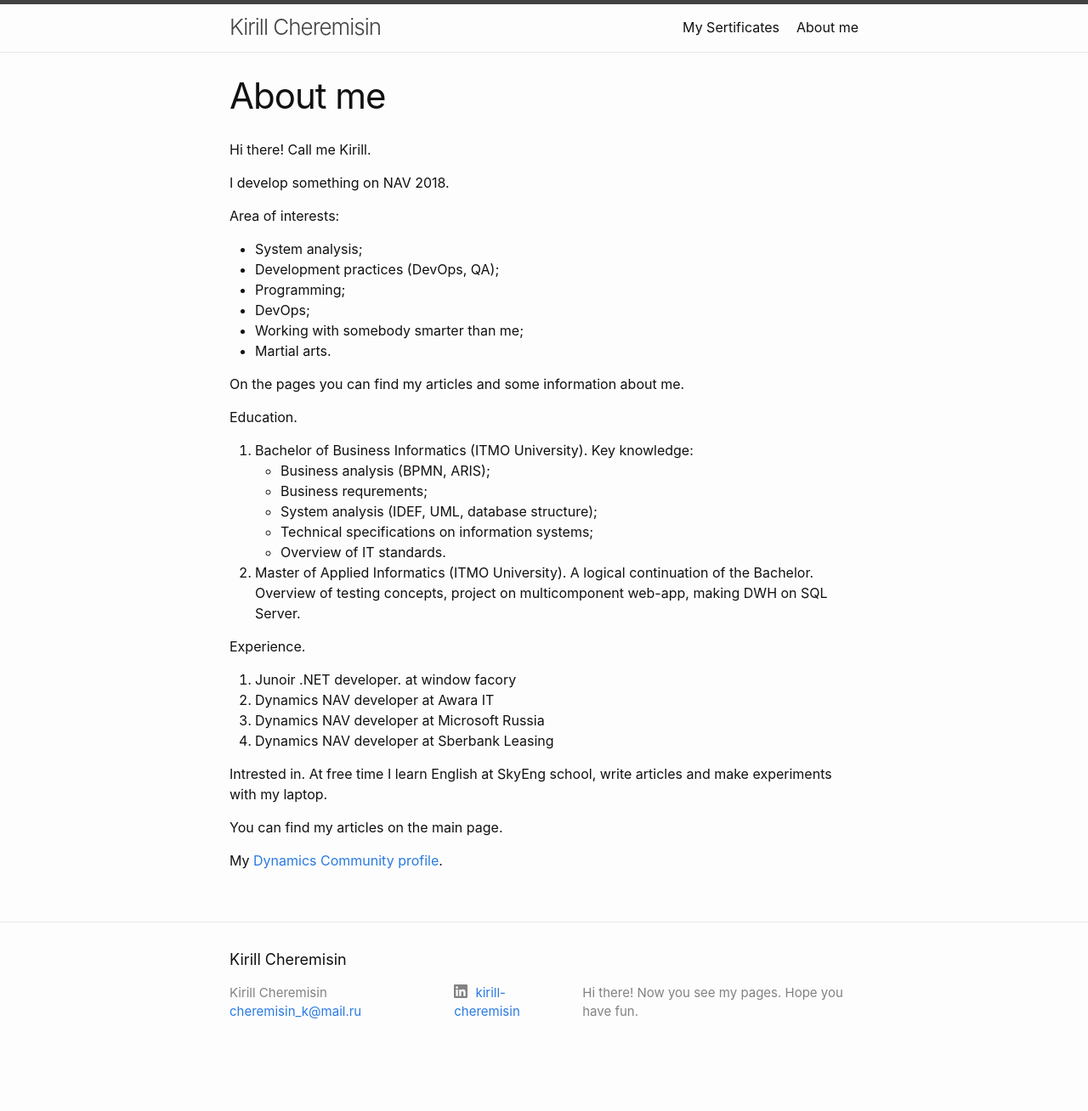
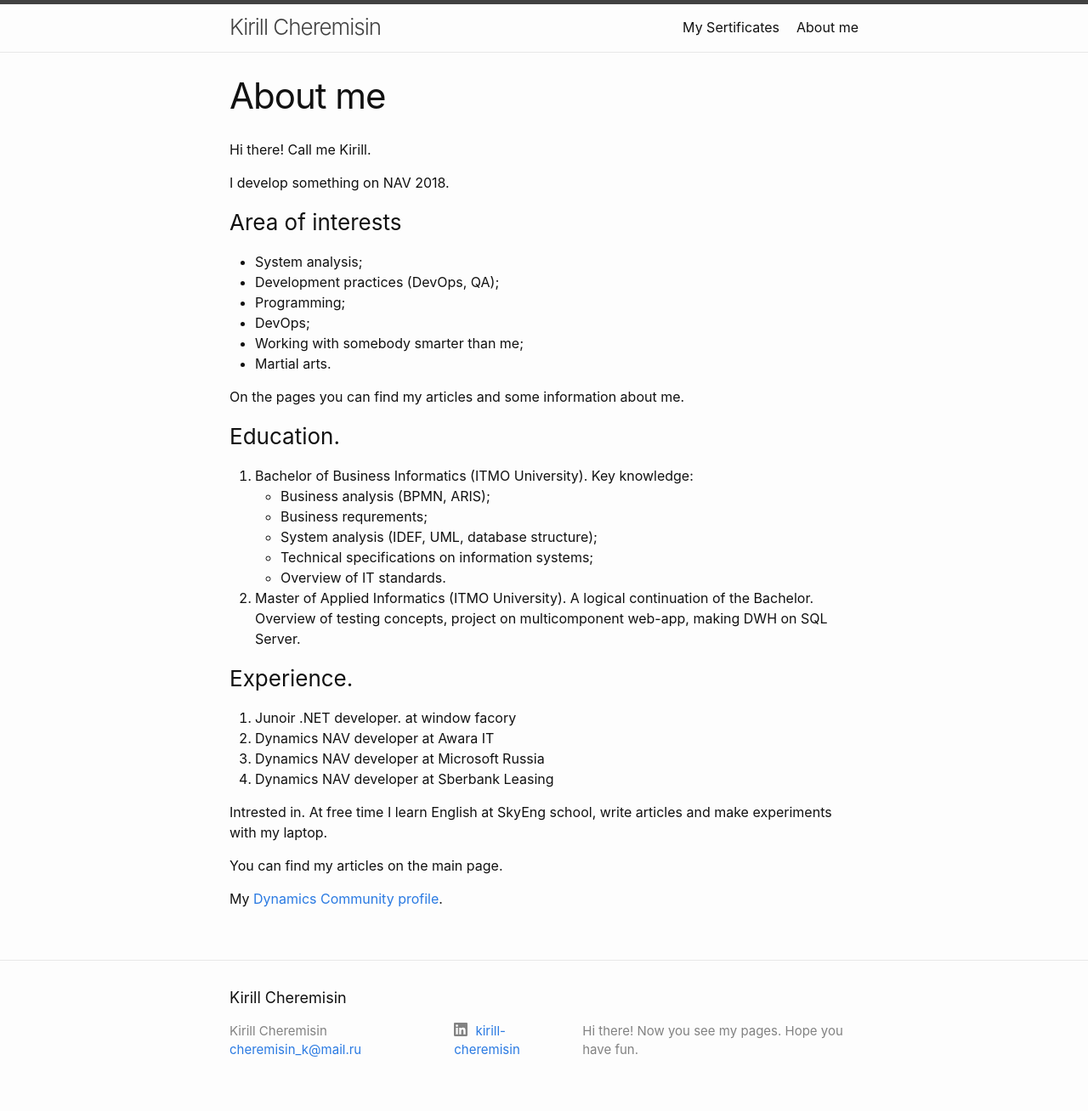
Before and after one commit to KirillCheremisin/KirillCheremisin.github.io, a Jekyll site: the page built from about.md, in a window 1280 px wide. Shown: the whole page at 85% size. Built offline with Jekyll 4.4.1, drawn with Linux system fonts in a browser that asks for light colours; before the commit the page ends 1263 px from its top, so only the background shows below that.

```diff
--- a/about.md
+++ b/about.md
@@ -10,7 +10,7 @@ Call me Kirill.
 
 I develop something on NAV 2018.
 
-Area of interests:
+<h3>Area of interests</h3>
 - System analysis;
 - Development practices (DevOps, QA);
 - Programming;
@@ -20,7 +20,7 @@ Area of interests:
 
 On the pages you can find my articles and some information about me.
 
-Education.
+<h3>Education.</h3>
 1. Bachelor of Business Informatics (ITMO University).
 Key knowledge:
 - Business analysis (BPMN, ARIS);
@@ -32,7 +32,7 @@ Key knowledge:
 2. Master of Applied Informatics (ITMO University).
 A logical continuation of the Bachelor. Overview of testing concepts, project on multicomponent web-app, making DWH on SQL Server.
 
-Experience.
+<h3>Experience.</h3>
 1. Junoir .NET developer. at window facory
 2. Dynamics NAV developer at Awara IT
 3. Dynamics NAV developer at Microsoft Russia
```
